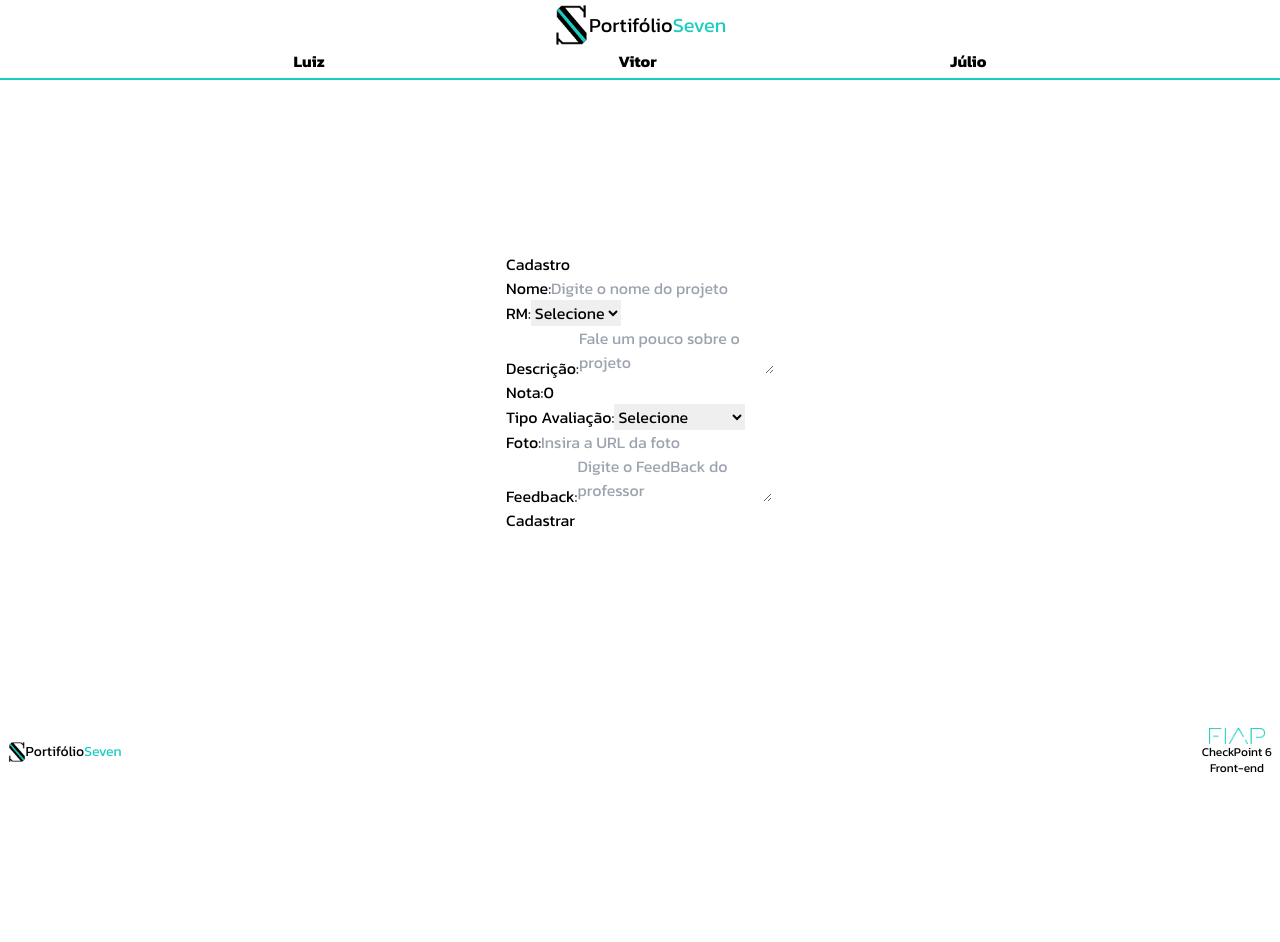
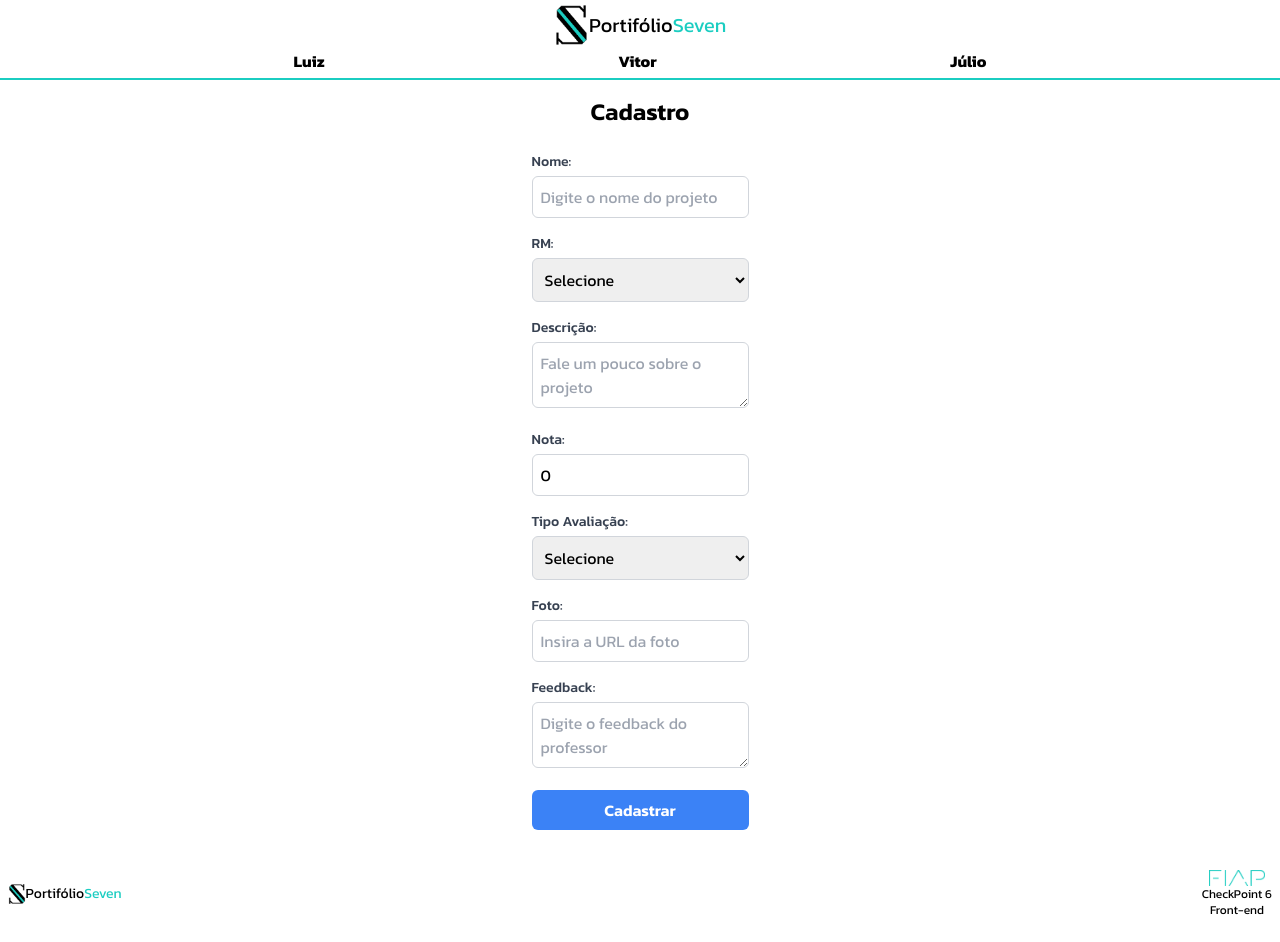
Before and after one commit to yunkbaza/PortfolioGrupo, a Next.js app in the folder cp06/: page /cadastro-projetos in a window 1280 px wide. Before the commit the page ends 800 px from the top, so only its background shows below. Built offline with nearby package versions, Linux system fonts and the light colour scheme; a web font is replaced by a local one.

Commit message:
atualizando FormCadastrar

```diff
--- a/cp06/src/components/FormCadastrar/FormCadastrar.tsx
+++ b/cp06/src/components/FormCadastrar/FormCadastrar.tsx
@@ -45,16 +45,30 @@ export default function FormCadastro() {
     }
 
   return (
+    <div className="p-4 max-w-md mx-auto">
+    <h1 className="text-2xl font-semibold mb-6 text-center">Cadastro</h1>
+    <form onSubmit={handleSubmit} className="space-y-4 ">
         <div>
-        <h1>Cadastro</h1>
-        <form onSubmit={handleSubmit}>
-            <div>
-            <label>Nome:</label>
-            <input type="text" name="nome" value={projeto.nome} placeholder="Digite o nome do projeto" required onChange={(e) => setProjeto({ ...projeto, nome: e.target.value })} />
+            <label className="block text-sm font-medium text-gray-700 mb-1">Nome:</label>
+            <input
+                type="text"
+                name="nome"
+                value={projeto.nome}
+                placeholder="Digite o nome do projeto"
+                required
+                onChange={(e) => setProjeto({ ...projeto, nome: e.target.value })}
+                className="w-full border border-gray-300 p-2 rounded-md focus:outline-none focus:ring-2 focus:ring-blue-500"
+            />
         </div>
         <div>
-                <label>RM:</label>
-                <select name="tipoAvaliacao" value={projeto.rm} required onChange={(e) =>  setProjeto({ ...projeto, rm: e.target.value })}>
+            <label className="block text-sm font-medium text-gray-700 mb-1">RM:</label>
+            <select
+                name="tipoAvaliacao"
+                value={projeto.rm}
+                required
+                onChange={(e) => setProjeto({ ...projeto, rm: e.target.value })}
+                className="w-full border border-gray-300 p-2 rounded-md focus:outline-none focus:ring-2 focus:ring-blue-500"
+            >
                 <option value="">Selecione</option>
                 {alunos.map((aluno) => (
                     <option value={aluno.rm} key={aluno.rm}>{aluno.rm}</option>
@@ -62,32 +76,74 @@ export default function FormCadastro() {
             </select>
         </div>
         <div>
-                <label>Descrição:</label>
-                <textarea name="desc" value={projeto.desc} placeholder="Fale um pouco sobre o projeto" required onChange={(e) => setProjeto({ ...projeto, desc: e.target.value })} />
+            <label className="block text-sm font-medium text-gray-700 mb-1">Descrição:</label>
+            <textarea
+                name="desc"
+                value={projeto.desc}
+                placeholder="Fale um pouco sobre o projeto"
+                required
+                onChange={(e) => setProjeto({ ...projeto, desc: e.target.value })}
+                className="w-full border border-gray-300 p-2 rounded-md focus:outline-none focus:ring-2 focus:ring-blue-500"
+            />
         </div>
         <div>
-                <label>Nota:</label>
-                <input type="number" step={.01} name="nota" value={projeto.nota} placeholder="Insira a nota obtida" required onChange={(e) => setProjeto({ ...projeto, nota: parseFloat(e.target.value) })} min={0} max={10} />
+            <label className="block text-sm font-medium text-gray-700 mb-1">Nota:</label>
+            <input
+                type="number"
+                step={0.01}
+                name="nota"
+                value={projeto.nota}
+                placeholder="Insira a nota obtida"
+                required
+                onChange={(e) => setProjeto({ ...projeto, nota: parseFloat(e.target.value) })}
+                min={0}
+                max={10}
+                className="w-full border border-gray-300 p-2 rounded-md focus:outline-none focus:ring-2 focus:ring-blue-500"
+            />
         </div>
         <div>
-                <label>Tipo Avaliação:</label>
-                <select name="tipoAvaliacao" value={projeto.tipoAvaliacao} required onChange={(e) => setProjeto({ ...projeto, tipoAvaliacao: e.target.value })} >
+            <label className="block text-sm font-medium text-gray-700 mb-1">Tipo Avaliação:</label>
+            <select
+                name="tipoAvaliacao"
+                value={projeto.tipoAvaliacao}
+                required
+                onChange={(e) => setProjeto({ ...projeto, tipoAvaliacao: e.target.value })}
+                className="w-full border border-gray-300 p-2 rounded-md focus:outline-none focus:ring-2 focus:ring-blue-500"
+            >
                 <option value="">Selecione</option>
                 <option value="cp">CheckPoint</option>
                 <option value="gs">Global Solution</option>
                 <option value="challenge">Challenge</option>
-                    <option value="projetos">Challenge</option>
+                <option value="projetos">Projetos</option>
             </select>
         </div>
         <div>
-                <label>Foto:</label>
-                <input type="text" name="foto" value={projeto.foto} placeholder="Insira a URL da foto" onChange={(e) => setProjeto({ ...projeto, foto: e.target.value })} />
+            <label className="block text-sm font-medium text-gray-700 mb-1">Foto:</label>
+            <input
+                type="text"
+                name="foto"
+                value={projeto.foto}
+                placeholder="Insira a URL da foto"
+                onChange={(e) => setProjeto({ ...projeto, foto: e.target.value })}
+                className="w-full border border-gray-300 p-2 rounded-md focus:outline-none focus:ring-2 focus:ring-blue-500"
+            />
         </div>
         <div>
-                <label>Feedback:</label>
-                <textarea name="feedback" value={projeto.feedback} placeholder="Digite o FeedBack do professor" onChange={(e) => setProjeto({ ...projeto, feedback: e.target.value })} />
+            <label className="block text-sm font-medium text-gray-700 mb-1">Feedback:</label>
+            <textarea
+                name="feedback"
+                value={projeto.feedback}
+                placeholder="Digite o feedback do professor"
+                onChange={(e) => setProjeto({ ...projeto, feedback: e.target.value })}
+                className="w-full border border-gray-300 p-2 rounded-md focus:outline-none focus:ring-2 focus:ring-blue-500"
+            />
         </div>
-            <button type="submit">Cadastrar</button>
+        <button
+            type="submit"
+            className="w-full bg-blue-500 hover:bg-blue-600 text-white font-semibold py-2 rounded-md focus:outline-none focus:ring-2 focus:ring-blue-400"
+        >
+            Cadastrar
+        </button>
     </form>
 </div>
   )
```
Lines whose indentation alone changed are shown as unchanged.
